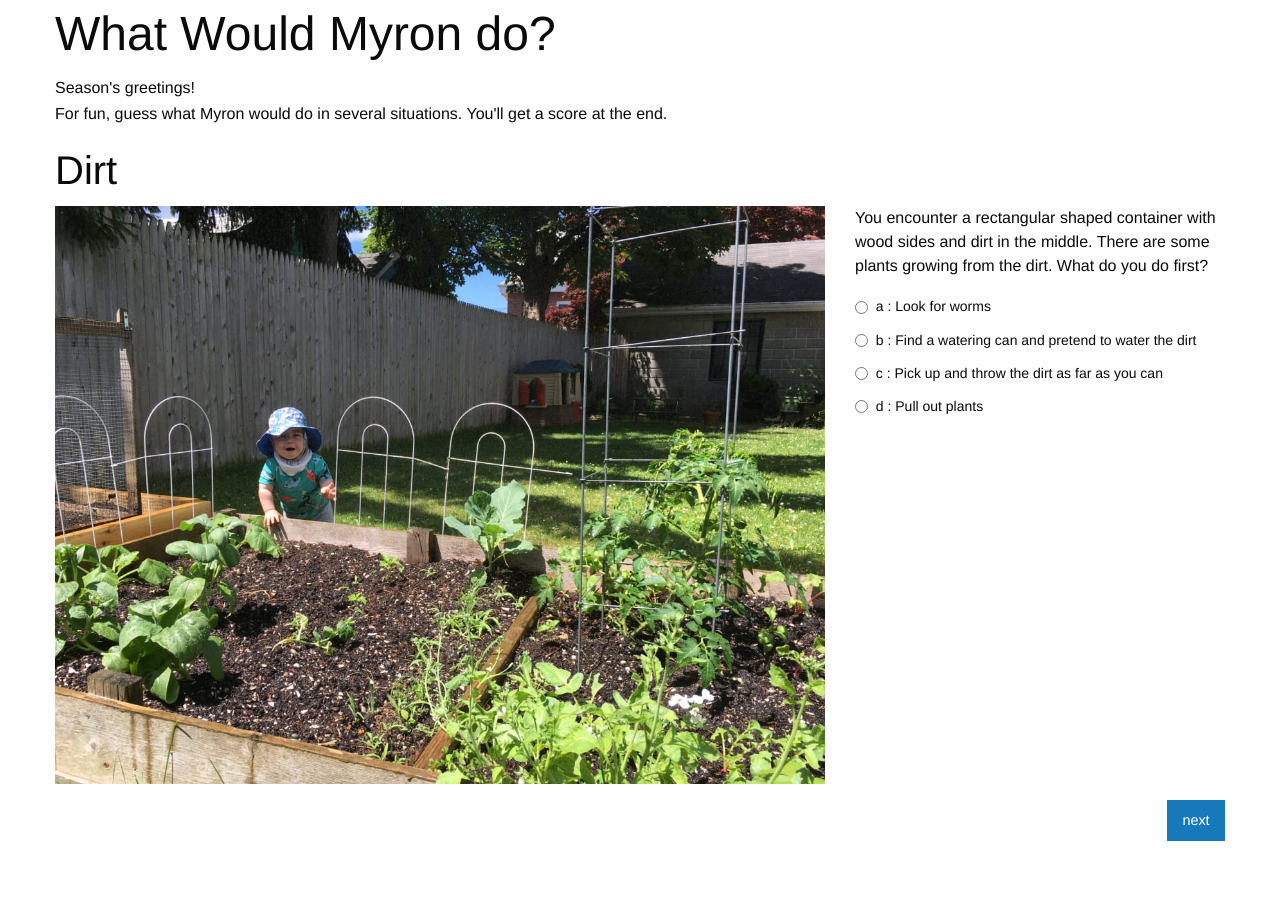
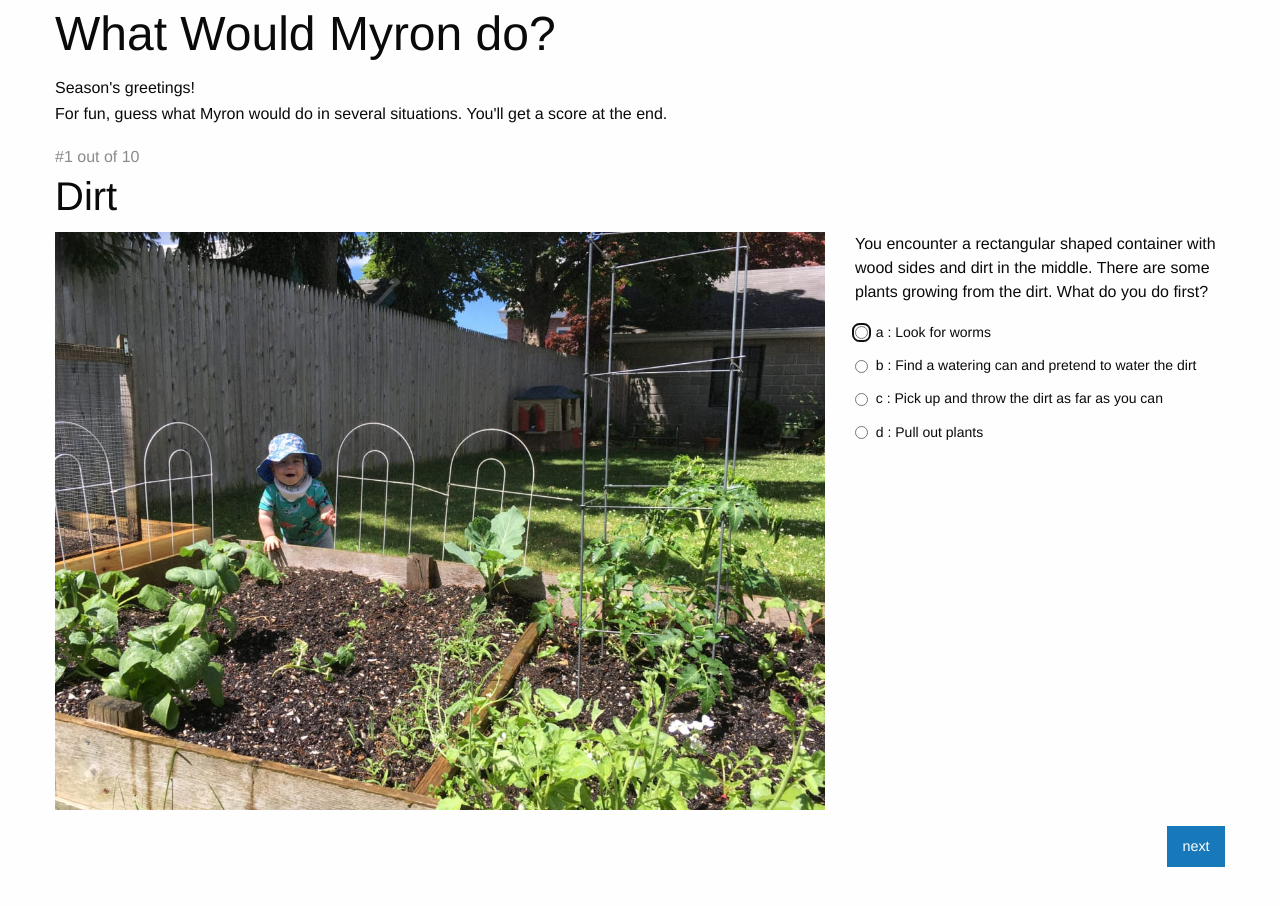
Before and after one commit to mrengy/card2021, a plain HTML site: page index.html in a window 1280 px wide. Shown: the top 906 px of the page. Drawn offline with Linux system fonts and the light colour scheme.

Commit message:
progress indicator

```diff
--- a/css/app.scss
+++ b/css/app.scss
@@ -108,3 +108,11 @@ label{
 .answer-label{
   font-weight: 700;
 }
+
+#progress{
+  margin-bottom:0;
+}
+
+#signature{
+  font-style: italic;
+}
--- a/index.html
+++ b/index.html
@@ -49,9 +49,13 @@
           </div>
       </div>
 
-      <div class="grid-x grid-padding-x" id="results-parent">
+      <div class="grid-x grid-padding-x hide" id="results-parent">
         <div class="large-12 cell" id="results">
 
+        </div>
+        <div class="large-8 medium 12 cell" id="end-message">
+          <p>Thanks for playing along! Season's greetings, and wishing you the best for 2022.</p>
+          <p id="signature"> - Mike, Emily, Myron, Molly, and The Cloud</p>
         </div>
       </div>
 
--- a/js/app.js
+++ b/js/app.js
@@ -85,7 +85,7 @@ $( document ).ready(function() {
       question: "Mamma tells you to put your pants on. Do you:",
       answers:{
         a: "Put both legs through the top of your pants",
-        b: "Put one leg through the top and one leg through the bottom ",
+        b: "Put one leg through the top and one leg through the bottom",
         c: "Throw the pants on the floor and run away",
         d: "Put the pants on your head"
       },
@@ -99,7 +99,7 @@ $( document ).ready(function() {
       question: "There’s a large glass box with water and small fish swimming in it. How do you engage with it?",
       answers:{
         a: "Face the fish. Try to have a conversation with them by saying \“blub, blub\”.",
-        b: "Feed the fish Play-doh",
+        b: "Feed the fish Play-Doh",
         c: "Put your toy truck in the water so that the fish can play with it",
         d: "Try to open the can of blood worms and dump the entire thing into the water"
       },
@@ -187,8 +187,13 @@ $( document ).ready(function() {
   function buildQuiz(){
     const output = [];
 
+    const questionsLength = myQuestions.length;
+
     //for each question
     myQuestions.forEach((currentQuestion, questionNumber)=> {
+
+        //human centered question number
+        const thisQuestionNumber = questionNumber+1;
 
         //variable to store possible answers
         const answers =[];
@@ -199,7 +204,7 @@ $( document ).ready(function() {
           //add html radio button
           answers.push(
             `<label>
-              <input type="radio" name="question${questionNumber}" value="${letter}">
+              <input type="radio" name="question${questionNumber}" value="${letter}" disabled>
               ${letter} :
               ${currentQuestion.answers[letter]}
             </label>`
@@ -212,6 +217,9 @@ $( document ).ready(function() {
         //add this question and its answers to the output
         output.push(
           `<div class="slide grid-x grid-padding-x">
+            <div class="large-12 cell subheader" id="progress">
+              #${thisQuestionNumber} out of ${questionsLength}
+            </div>
             <h2 class="heading large-12 cell question-title">
               ${currentQuestion.heading}
             </h2>
@@ -373,6 +381,8 @@ $( document ).ready(function() {
     //display output to html
     resultsContainer.html(output.join(''));
 
+    $('#results-parent').removeClass('hide');
+
     //scroll to top
     window.scrollTo(0, 0);
   } // end of function
@@ -408,6 +418,11 @@ $( document ).ready(function() {
     // for first slide, wait until image loaded and run again
     $('.active-slide img').on('load', setQuizHeight);
 
+    // enable fields on active slide
+    $('.active-slide input').prop('disabled', false);
+
+    //set focus
+    $('.active-slide input').first().focus();
 
   }
 
```
Also changed, not shown: css/app.css, 1 other file.
